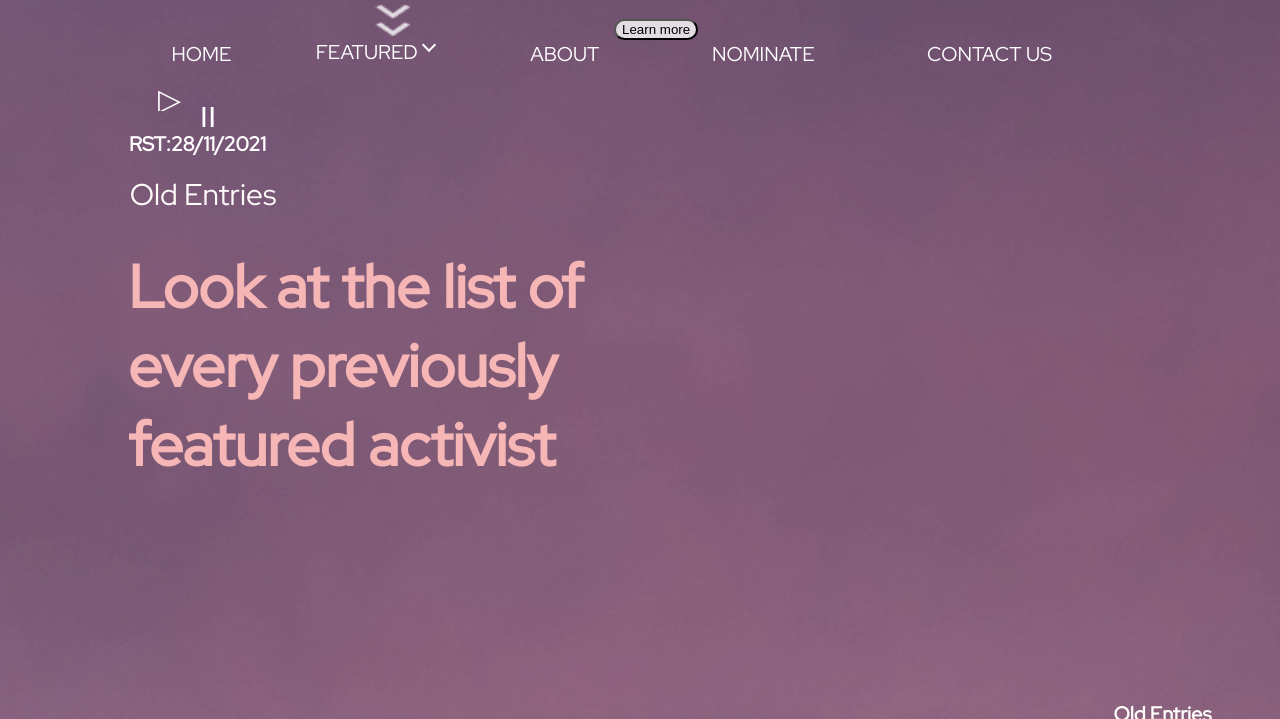
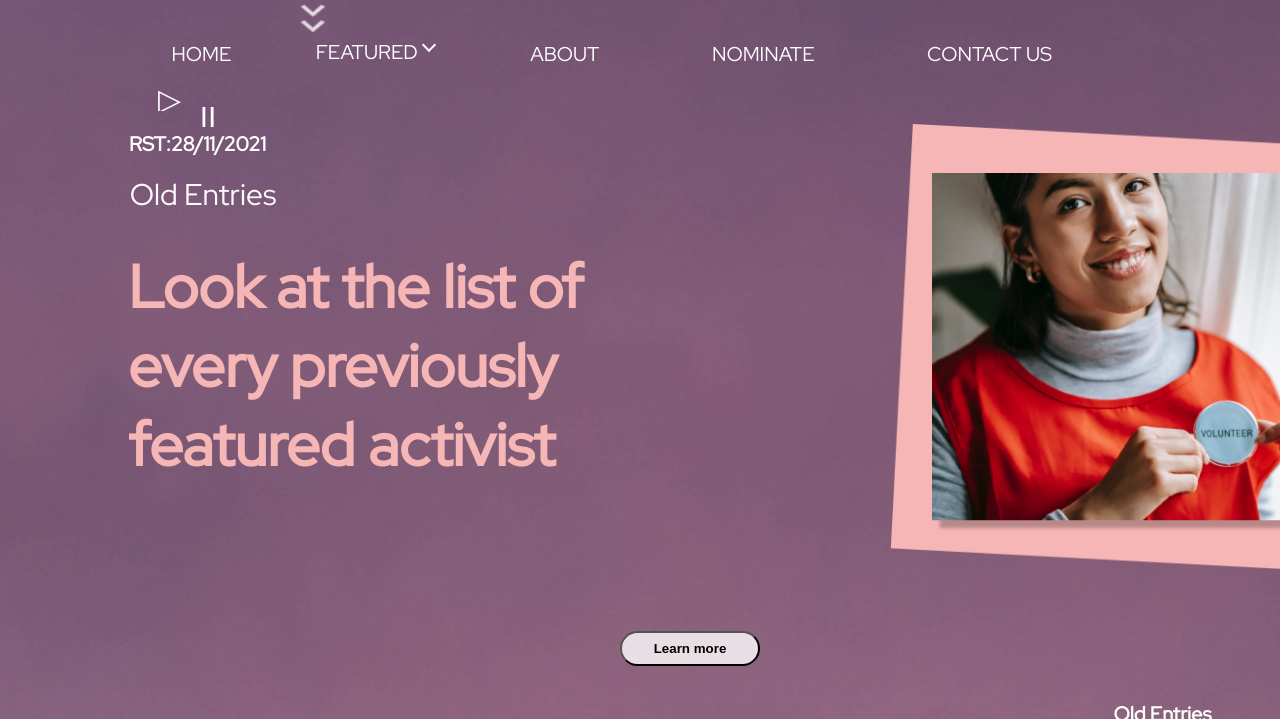
Before and after one commit to Nirmal-code/Humans-Project, a Gatsby site in the folder humans-proj/: page /home4/home4 in a window 1280 px wide. Shown: the part 81-800 px from the top of the page. Built offline with nearby package versions, Linux system fonts and the light colour scheme; Gatsby itself is replaced by a stand-in of ours.

Commit message:
Add files via upload

```diff
--- a/humans-proj/src/pages/home4/home4.css
+++ b/humans-proj/src/pages/home4/home4.css
@@ -45,7 +45,7 @@
     position: absolute;
     height: 450px;
     width: 475px;
-    margin-left:670px;
+    left:890px;
     margin-top:110px;
 }
 
@@ -53,7 +53,7 @@
     position: absolute;
     width: 392px;
     height: 359px;
-    margin-left:717px;
+    left:932px;
     margin-top: 160px;
 }
 
@@ -90,9 +90,9 @@
 #learnmore {
     position: absolute;
     width: 135px;
-    height: 35px;
-    left: 614px;
-    top: 100px;
+    height: 50px;
+    left: 620px;
+    margin-top: 550px;
 }
 
 #lmbutton{
@@ -100,6 +100,9 @@
     border-radius: 40px;
     position:absolute;
     cursor:pointer;
+    height:35px;
+    width:140px;
+    font-weight:bold;
 }
 
 #old_entries_tag{
@@ -182,9 +185,9 @@
 
 #doublearrow{
     position: absolute;
-    width: 35px;
-    height: 33px;
-    margin-left: 375px;
+    width: 25px;
+    height: 29px;
+    left: 300px;
     top: 85px;
 
 }
```
